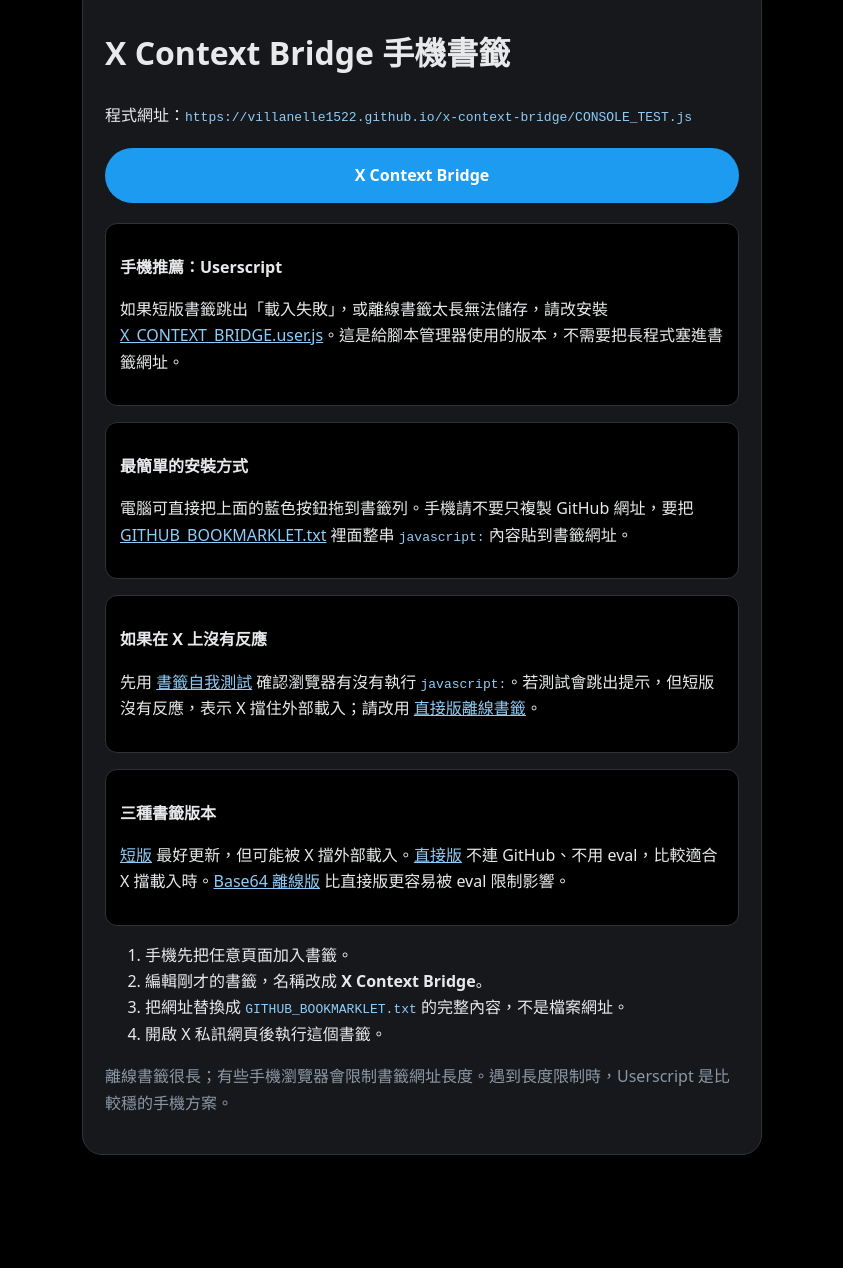
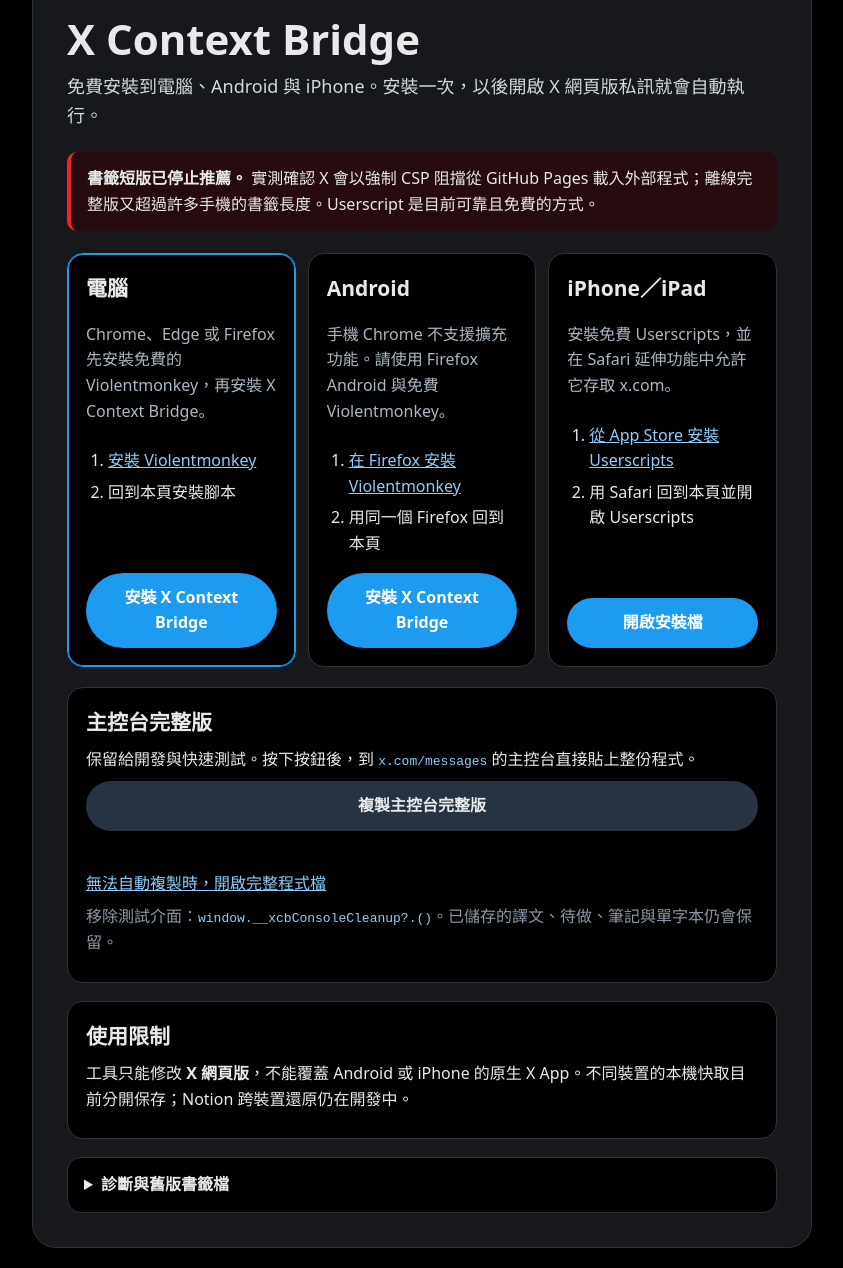
Before and after one commit to villanelle1522/x-context-bridge, a plain HTML site: page index.html in a window 1280 px wide. Shown: the part 41-1309 px from the top of the page, without its empty margins (218-1061 px from the left). Before the commit the page ends 1220 px from the top, so only its background shows below. Drawn offline with Linux system fonts and the light colour scheme.

Commit message:
Make free userscript installs the primary path
Add device-specific installation steps, keep the full console-paste version, and mark the short bookmarklet as CSP-blocked.

```diff
--- a/index.html
+++ b/index.html
@@ -2,44 +2,128 @@
 <html lang="zh-Hant">
 <meta charset="utf-8">
 <meta name="viewport" content="width=device-width,initial-scale=1">
-<title>X Context Bridge 手機書籤</title>
+<meta name="description" content="X Context Bridge 的免費電腦、Android、iPhone 安裝入口與主控台測試版。">
+<title>X Context Bridge 免費安裝</title>
 <style>
   :root{color-scheme:dark;font-family:system-ui,-apple-system,"Segoe UI",sans-serif;background:#000;color:#e7e9ea}
-  body{max-width:680px;margin:auto;padding:24px;line-height:1.65}
-  main{padding:22px;border:1px solid #2f3336;border-radius:20px;background:#16181c}
-  a.button{display:block;margin:20px 0;padding:14px 18px;border-radius:999px;text-align:center;color:#fff;background:#1d9bf0;text-decoration:none;font-weight:700}
+  *{box-sizing:border-box}
+  body{max-width:820px;margin:auto;padding:20px;line-height:1.6}
+  main{padding:clamp(20px,4vw,34px);border:1px solid #2f3336;border-radius:24px;background:#16181c}
+  h1{margin:0 0 8px;font-size:clamp(28px,6vw,42px);line-height:1.2}
+  h2{margin:0 0 8px;font-size:21px}
+  p{margin:8px 0}
+  .lead{font-size:18px;color:#cfd9de}
+  .notice{margin:22px 0;padding:14px 16px;border-left:4px solid #f4212e;border-radius:10px;background:#250b0e}
+  .grid{display:grid;grid-template-columns:repeat(3,minmax(0,1fr));gap:12px;margin:20px 0}
+  .card{display:flex;flex-direction:column;padding:18px;border:1px solid #2f3336;border-radius:16px;background:#000}
+  .card.recommended{border-color:#1d9bf0;box-shadow:0 0 0 1px #1d9bf0 inset}
+  .card p{color:#aab8c2}
+  .card .actions{margin-top:auto;padding-top:10px}
+  a.button,button.button{display:block;width:100%;padding:12px 16px;border:0;border-radius:999px;text-align:center;color:#fff;background:#1d9bf0;text-decoration:none;font:inherit;font-weight:700;cursor:pointer}
+  a.secondary,button.secondary{color:#e7e9ea;background:#273340}
   a.text-link{color:#8ecdf8}
-  .panel{margin:16px 0;padding:14px;border:1px solid #2f3336;border-radius:12px;background:#000}
-  .label{font-weight:700}
+  .panel{margin:18px 0;padding:18px;border:1px solid #2f3336;border-radius:16px;background:#000}
+  .steps{margin:10px 0 0;padding-left:22px}
+  .steps li{margin:6px 0}
   code{overflow-wrap:anywhere;color:#8ecdf8}
   .muted{color:#8b98a5}
+  .status{min-height:24px;margin-top:8px;color:#8ecdf8}
+  details{margin-top:18px;padding:14px 16px;border:1px solid #2f3336;border-radius:14px;background:#000}
+  summary{cursor:pointer;font-weight:700}
+  @media (max-width:680px){
+    body{padding:10px}
+    main{border-radius:18px}
+    .grid{grid-template-columns:1fr}
+  }
 </style>
 <main>
-  <h1>X Context Bridge 手機書籤</h1>
-  <p>程式網址：<code>https://villanelle1522.github.io/x-context-bridge/CONSOLE_TEST.js</code></p>
-  <a class="button" href="javascript:(()=&gt;{const u=&quot;https://villanelle1522.github.io/x-context-bridge/CONSOLE_TEST.js&quot;,id=&#39;xcb-github-loader&#39;;document.getElementById(id)?.remove();const s=document.createElement(&#39;script&#39;);s.id=id;s.src=u+(u.includes(&#39;?&#39;)?&#39;&amp;&#39;:&#39;?&#39;)+&#39;v=&#39;+Date.now();s.onload=()=&gt;s.remove();s.onerror=()=&gt;{s.remove();alert(&#39;短版書籤已執行，但 X 擋住 GitHub 外部載入。請改貼 X_CONTEXT_BRIDGE_BOOKMARKLET_DIRECT.txt 的直接版離線書籤。&#39;)};document.head.append(s)})()">X Context Bridge</a>
-  <div class="panel">
-    <p class="label">手機推薦：Userscript</p>
-    <p>如果短版書籤跳出「載入失敗」，或離線書籤太長無法儲存，請改安裝 <a class="text-link" href="X_CONTEXT_BRIDGE.user.js">X_CONTEXT_BRIDGE.user.js</a>。這是給腳本管理器使用的版本，不需要把長程式塞進書籤網址。</p>
+  <h1>X Context Bridge</h1>
+  <p class="lead">免費安裝到電腦、Android 與 iPhone。安裝一次，以後開啟 X 網頁版私訊就會自動執行。</p>
+
+  <div class="notice">
+    <strong>書籤短版已停止推薦。</strong>
+    實測確認 X 會以強制 CSP 阻擋從 GitHub Pages 載入外部程式；離線完整版又超過許多手機的書籤長度。Userscript 是目前可靠且免費的方式。
   </div>
-  <div class="panel">
-    <p class="label">最簡單的安裝方式</p>
-    <p>電腦可直接把上面的藍色按鈕拖到書籤列。手機請不要只複製 GitHub 網址，要把 <a class="text-link" href="GITHUB_BOOKMARKLET.txt">GITHUB_BOOKMARKLET.txt</a> 裡面整串 <code>javascript:</code> 內容貼到書籤網址。</p>
+
+  <div class="grid">
+    <section class="card" data-platform="desktop">
+      <h2>電腦</h2>
+      <p>Chrome、Edge 或 Firefox 先安裝免費的 Violentmonkey，再安裝 X Context Bridge。</p>
+      <ol class="steps">
+        <li><a class="text-link" href="https://violentmonkey.github.io/get-it/" target="_blank" rel="noopener noreferrer">安裝 Violentmonkey</a></li>
+        <li>回到本頁安裝腳本</li>
+      </ol>
+      <div class="actions"><a class="button" href="X_CONTEXT_BRIDGE.user.js">安裝 X Context Bridge</a></div>
+    </section>
+
+    <section class="card" data-platform="android">
+      <h2>Android</h2>
+      <p>手機 Chrome 不支援擴充功能。請使用 Firefox Android 與免費 Violentmonkey。</p>
+      <ol class="steps">
+        <li><a class="text-link" href="https://addons.mozilla.org/firefox/addon/violentmonkey/" target="_blank" rel="noopener noreferrer">在 Firefox 安裝 Violentmonkey</a></li>
+        <li>用同一個 Firefox 回到本頁</li>
+      </ol>
+      <div class="actions"><a class="button" href="X_CONTEXT_BRIDGE.user.js">安裝 X Context Bridge</a></div>
+    </section>
+
+    <section class="card" data-platform="ios">
+      <h2>iPhone／iPad</h2>
+      <p>安裝免費 Userscripts，並在 Safari 延伸功能中允許它存取 x.com。</p>
+      <ol class="steps">
+        <li><a class="text-link" href="https://apps.apple.com/tw/app/userscripts/id1463298887" target="_blank" rel="noopener noreferrer">從 App Store 安裝 Userscripts</a></li>
+        <li>用 Safari 回到本頁並開啟 Userscripts</li>
+      </ol>
+      <div class="actions"><a class="button" href="X_CONTEXT_BRIDGE.user.js">開啟安裝檔</a></div>
+    </section>
   </div>
-  <div class="panel">
-    <p class="label">如果在 X 上沒有反應</p>
-    <p>先用 <a class="text-link" href="BOOKMARKLET_SELF_TEST.txt">書籤自我測試</a> 確認瀏覽器有沒有執行 <code>javascript:</code>。若測試會跳出提示，但短版沒有反應，表示 X 擋住外部載入；請改用 <a class="text-link" href="X_CONTEXT_BRIDGE_BOOKMARKLET_DIRECT.txt">直接版離線書籤</a>。</p>
-  </div>
-  <div class="panel">
-    <p class="label">三種書籤版本</p>
-    <p><a class="text-link" href="GITHUB_BOOKMARKLET.txt">短版</a> 最好更新，但可能被 X 擋外部載入。<a class="text-link" href="X_CONTEXT_BRIDGE_BOOKMARKLET_DIRECT.txt">直接版</a> 不連 GitHub、不用 eval，比較適合 X 擋載入時。<a class="text-link" href="X_CONTEXT_BRIDGE_BOOKMARKLET.txt">Base64 離線版</a> 比直接版更容易被 eval 限制影響。</p>
-  </div>
-  <ol>
-    <li>手機先把任意頁面加入書籤。</li>
-    <li>編輯剛才的書籤，名稱改成 <strong>X Context Bridge</strong>。</li>
-    <li>把網址替換成 <code>GITHUB_BOOKMARKLET.txt</code> 的完整內容，不是檔案網址。</li>
-    <li>開啟 X 私訊網頁後執行這個書籤。</li>
-  </ol>
-  <p class="muted">離線書籤很長；有些手機瀏覽器會限制書籤網址長度。遇到長度限制時，Userscript 是比較穩的手機方案。</p>
+
+  <section class="panel">
+    <h2>主控台完整版</h2>
+    <p>保留給開發與快速測試。按下按鈕後，到 <code>x.com/messages</code> 的主控台直接貼上整份程式。</p>
+    <button class="button secondary" id="copy-console" type="button">複製主控台完整版</button>
+    <p class="status" id="copy-status" role="status" aria-live="polite"></p>
+    <p><a class="text-link" href="CONSOLE_TEST.js">無法自動複製時，開啟完整程式檔</a></p>
+    <p class="muted">移除測試介面：<code>window.__xcbConsoleCleanup?.()</code>。已儲存的譯文、待做、筆記與單字本仍會保留。</p>
+  </section>
+
+  <section class="panel">
+    <h2>使用限制</h2>
+    <p>工具只能修改 <strong>X 網頁版</strong>，不能覆蓋 Android 或 iPhone 的原生 X App。不同裝置的本機快取目前分開保存；Notion 跨裝置還原仍在開發中。</p>
+  </section>
+
+  <details>
+    <summary>診斷與舊版書籤檔</summary>
+    <p><a class="text-link" href="BOOKMARKLET_SELF_TEST.txt">書籤自我測試</a></p>
+    <p><a class="text-link" href="GITHUB_BOOKMARKLET.txt">GitHub 短版</a>：已確認會被 X CSP 阻擋。</p>
+    <p><a class="text-link" href="X_CONTEXT_BRIDGE_BOOKMARKLET_DIRECT.txt">直接離線版</a>：不載入 GitHub，但通常超過手機書籤長度。</p>
+    <p><a class="text-link" href="X_CONTEXT_BRIDGE_BOOKMARKLET.txt">Base64 離線版</a>：同樣很長，且可能受到 eval 限制。</p>
+  </details>
 </main>
+<script>
+  const userAgent = navigator.userAgent;
+  const platform = /iPhone|iPad|iPod/.test(userAgent)
+    ? 'ios'
+    : /Android/.test(userAgent)
+      ? 'android'
+      : 'desktop';
+  document.querySelector('[data-platform="' + platform + '"]')?.classList.add('recommended');
+
+  const copyButton = document.getElementById('copy-console');
+  const copyStatus = document.getElementById('copy-status');
+  copyButton.addEventListener('click', async () => {
+    copyButton.disabled = true;
+    copyStatus.textContent = '正在讀取完整版…';
+    try {
+      const response = await fetch('CONSOLE_TEST.js?version=0.7.8-test', { cache: 'no-store' });
+      if (!response.ok) throw new Error('HTTP ' + response.status);
+      const source = await response.text();
+      await navigator.clipboard.writeText(source);
+      copyStatus.textContent = '已複製。現在到 X 訊息頁的主控台貼上即可。';
+    } catch (error) {
+      copyStatus.textContent = '瀏覽器沒有允許自動複製。請使用下面的「開啟完整程式檔」。';
+    } finally {
+      copyButton.disabled = false;
+    }
+  });
+</script>
 </html>
```
Also changed, not shown: GITHUB_BOOKMARKLET.txt, 1 other file.
